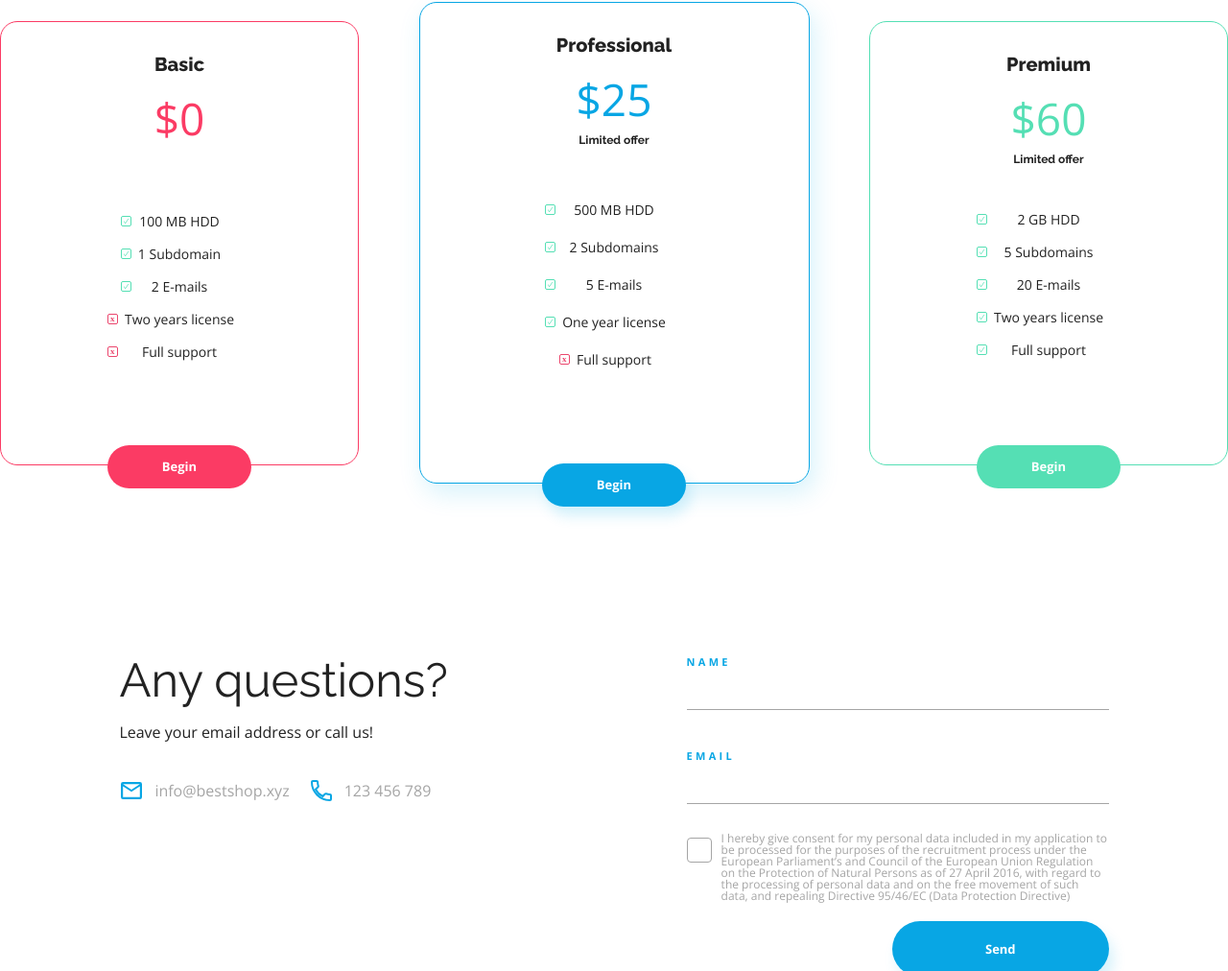
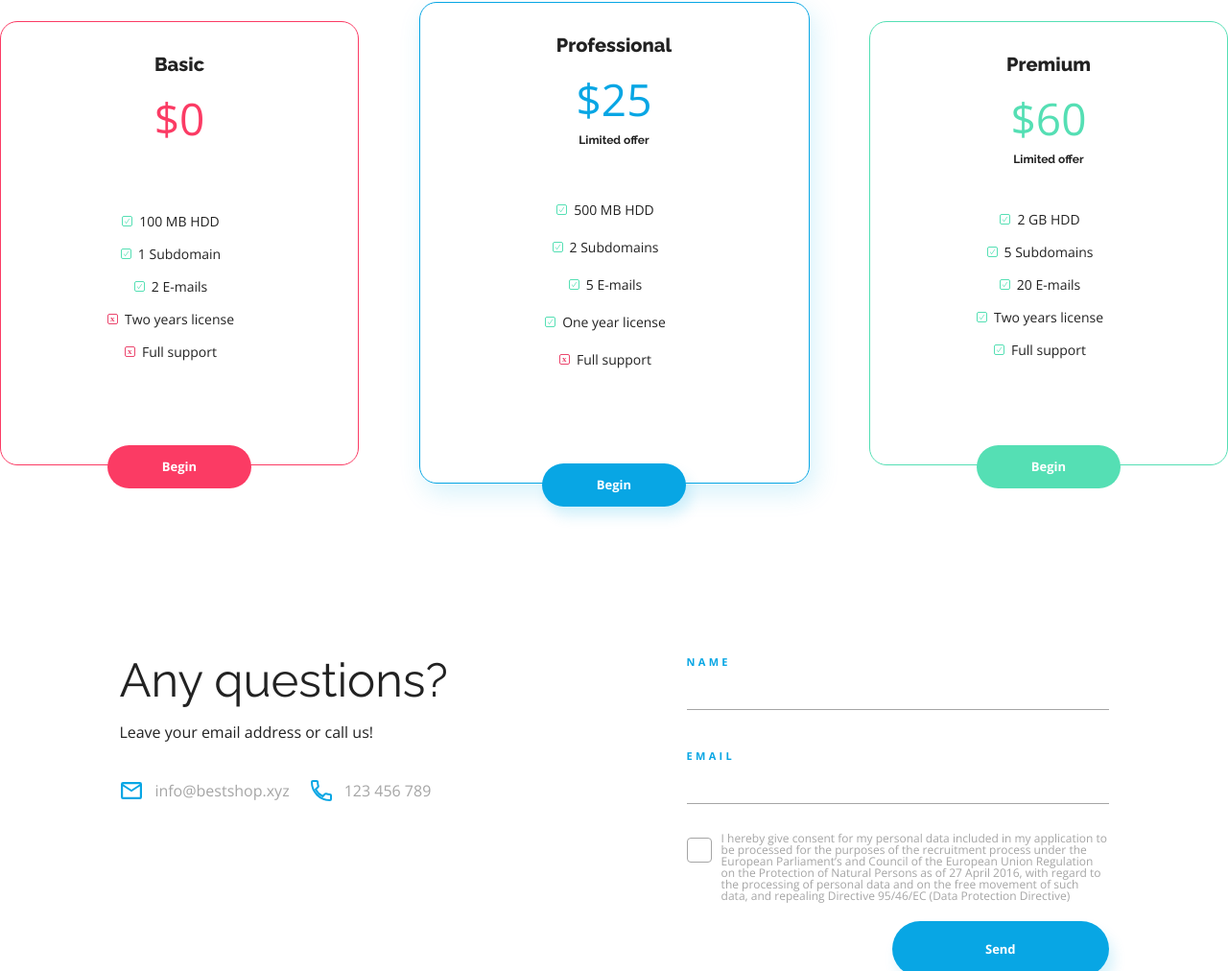
Before and after one commit to ewalezny/BestShop, a plain HTML site: page index.html in a window 1280 px wide. Shown: the part 2977-3989 px from the top of the page at 96% size. Drawn offline with nearby package versions, Linux system fonts and the light colour scheme.

Commit message:
Changed ul in pricing

```diff
--- a/css/style.css
+++ b/css/style.css
@@ -435,6 +435,12 @@
     padding-bottom: 60px;
 }
 
+.pricing ul {
+    display: flex;
+    flex-direction: column;
+    align-items: center;
+}
+
 .pricing__box-2 ul li {
     padding-bottom: 25px;
 }
```
